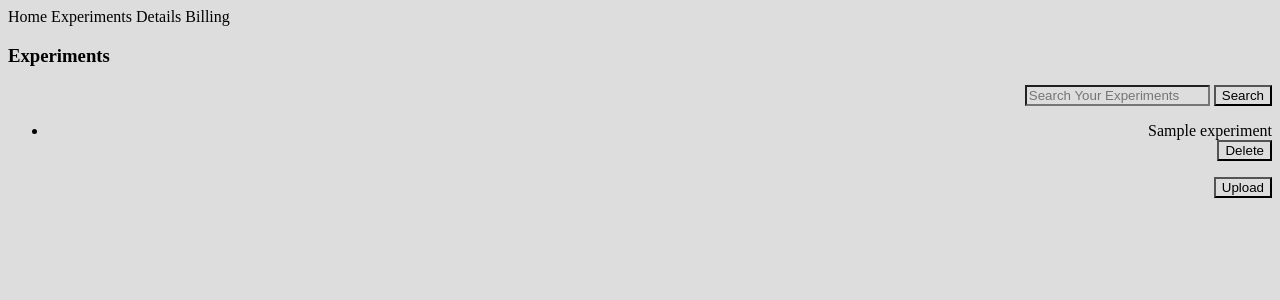
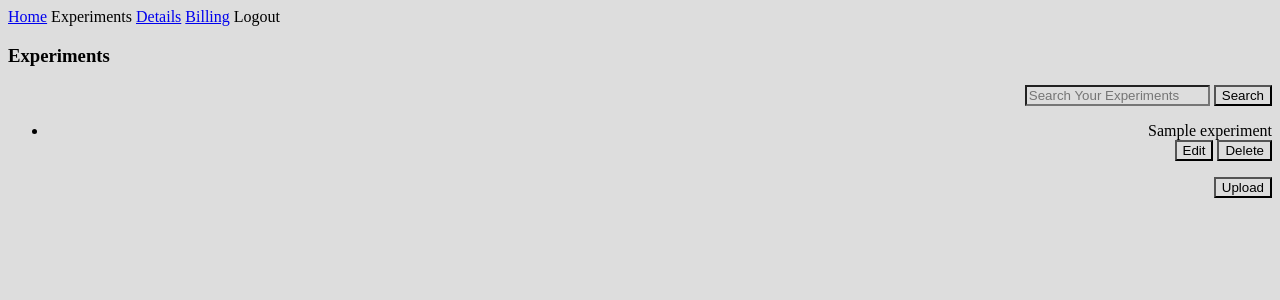
Before and after one commit to Wing-kin-chan/cellPortal, a Flask app: template app/templates/accounts/profile.html in a window 1280 px wide. Shown: the top 300 px of the page. Run offline with Flask 3, Linux system fonts and the light colour scheme; the template is opened without the code that fills it: most values are stand-ins (such as "Sample title", 1, 10 or a date in 2020).

Commit message:
+basic layout for profile page

```diff
--- a/app/templates/accounts/profile.html
+++ b/app/templates/accounts/profile.html
@@ -7,10 +7,11 @@
         <link rel = 'stylesheet' type = 'text/css' href = "{{ url_for('static', filename = 'style.css') }}">
     </head>
     <nav class = profile-navigation>
-        <a>Home</a>
+        <a href = "{{ url_for('index') }}">Home</a>
         <a>Experiments</a>
-        <a>Details</a>
-        <a>Billing</a>
+        <a href = "{{ url_for('details') }}">Details</a>
+        <a href = "{{ url_for('billing') }}">Billing</a>
+        <a>Logout</a>
     </nav>
     <h3 class = profile-section-title>Experiments</h3>
     <div align = 'right'>
@@ -21,7 +22,8 @@
         <ul>
             {% for experiment in user_experiments %}
                 <li class = experiment-list>{{ experiment['title'] }}</li>
-                <button class = delete-experiment-button>Delete</button>
+                <button type = 'submit' name = 'action' value = 'Edit' class = edit-experiment-button>Edit</button>
+                <button type = 'submit' name = 'action' value = 'Delete' class = delete-experiment-button>Delete</button>
             {% endfor %}
         </ul>
     </div>
```
